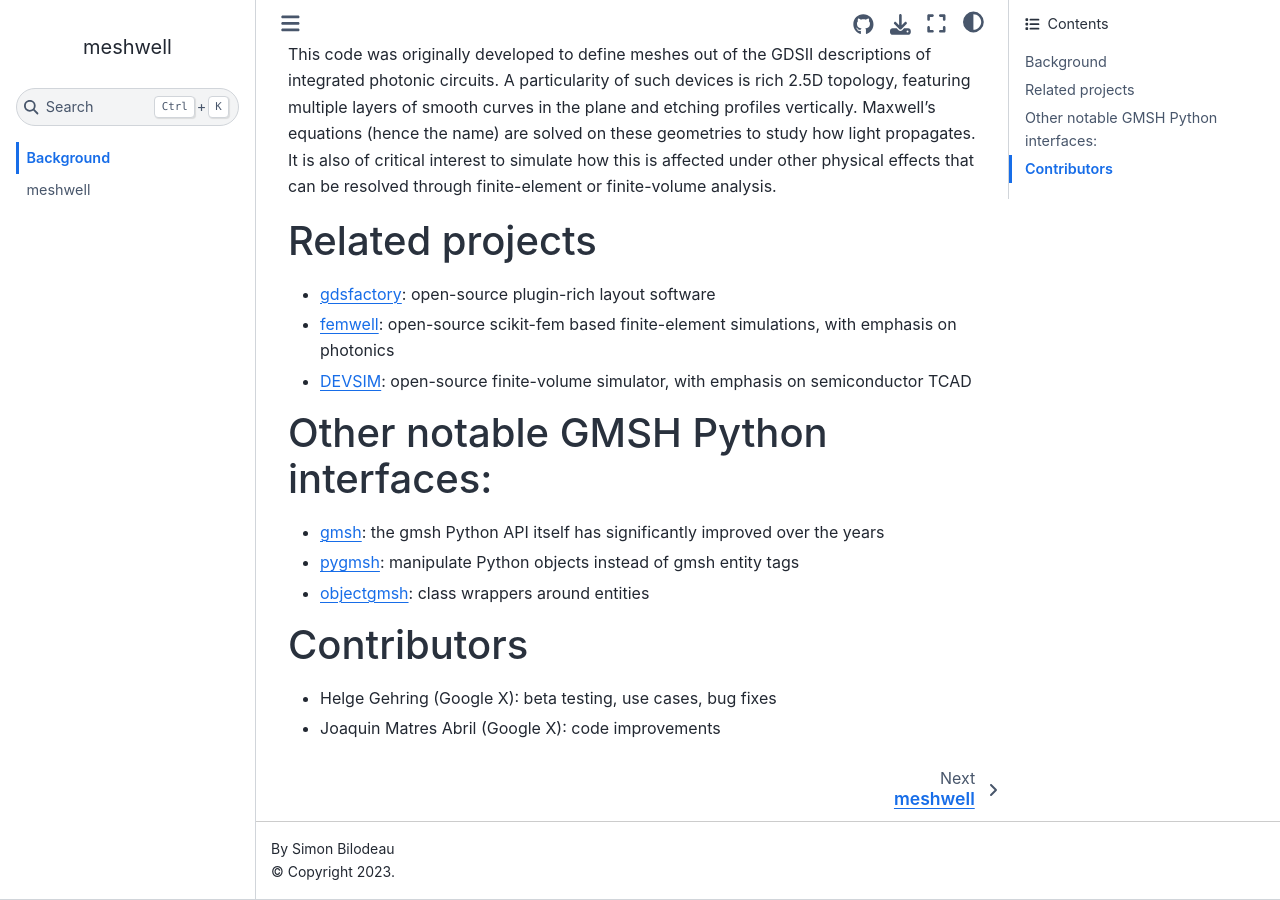
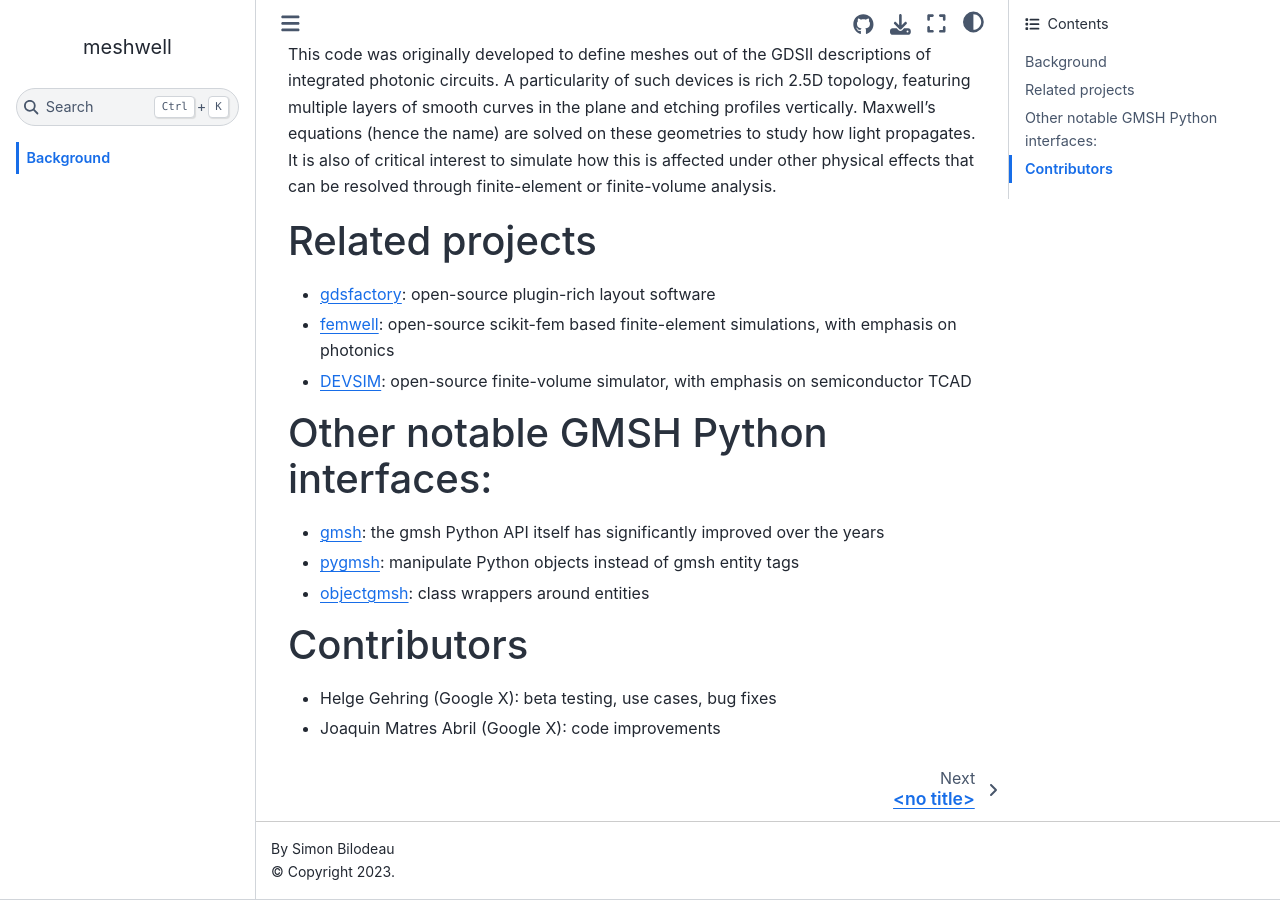
Before and after one commit to simbilod/meshwell, a Jupyter Book: the page built from docs/index.md, in a window 1280 px wide and 900 px high, scrolled down 785 px. Built offline with Jupyter Book 1.0.4 settings and Sphinx 7.4.7 and the Sphinx Book theme 1.1.4, drawn with Linux system fonts in a browser that asks for light colours; part of the change alters nothing that is shown.

Commit message:
fix docs

```diff
--- a/docs/_toc.yml
+++ b/docs/_toc.yml
@@ -4,5 +4,4 @@
 format: jb-book
 root: index
 chapters:
-  - file: api
   - file: changelog
```
